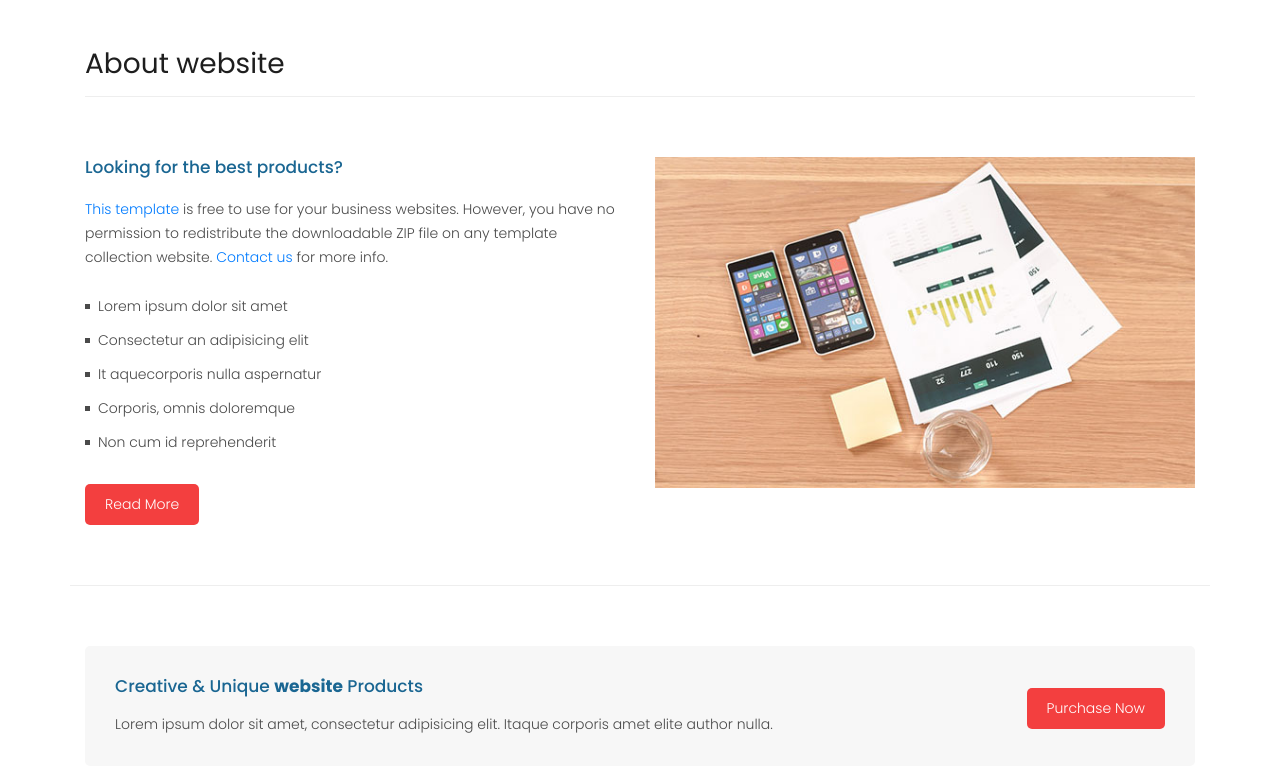
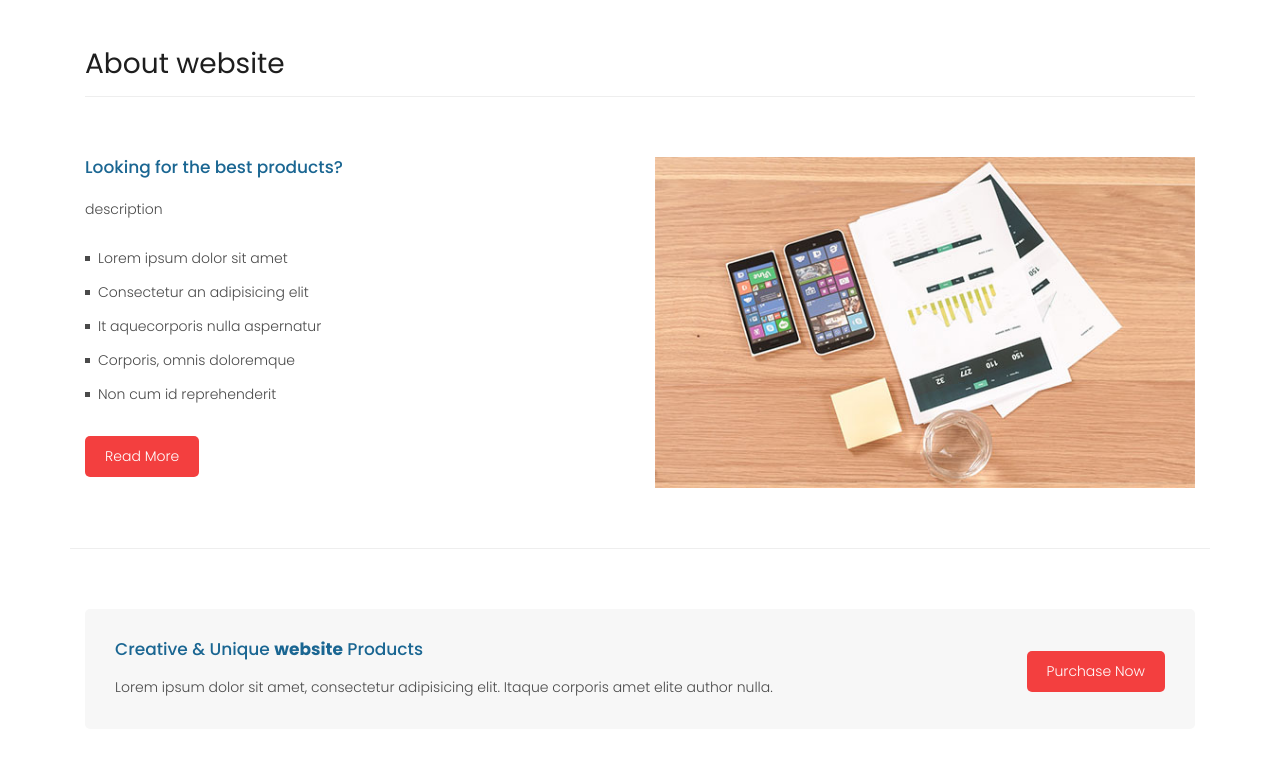
Before and after one commit to IldarSaygafarov2/website-template, a plain HTML site: page index.html in a window 1280 px wide. Shown: the part 1661-2427 px from the top of the page. After the commit the page ends 2390 px from the top, so only its background shows below. Drawn offline with Linux system fonts and the light colour scheme.

Commit message:
added fixes

```diff
--- a/index.html
+++ b/index.html
@@ -244,10 +244,7 @@ https://templatemo.com/tm-546-sixteen-clothing
         <div class="col-md-6">
           <div class="left-content">
             <h4>Looking for the best products?</h4>
-            <p><a rel="nofollow" href="https://templatemo.com/tm-546-sixteen-clothing" target="_parent">This
-                template</a> is free to use for your business websites. However, you have no permission to redistribute
-              the downloadable ZIP file on any template collection website. <a rel="nofollow"
-                href="https://templatemo.com/contact">Contact us</a> for more info.</p>
+            <p>description</p>
             <ul class="featured-list">
               <li><a href="#">Lorem ipsum dolor sit amet</a></li>
               <li><a href="#">Consectetur an adipisicing elit</a></li>
```
